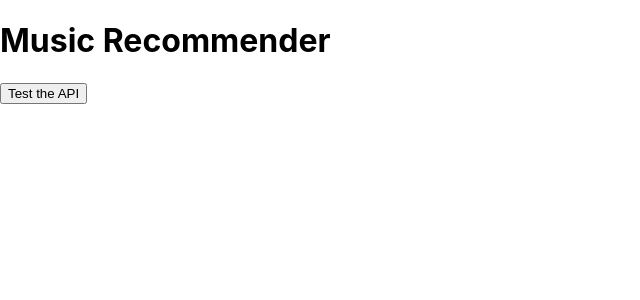
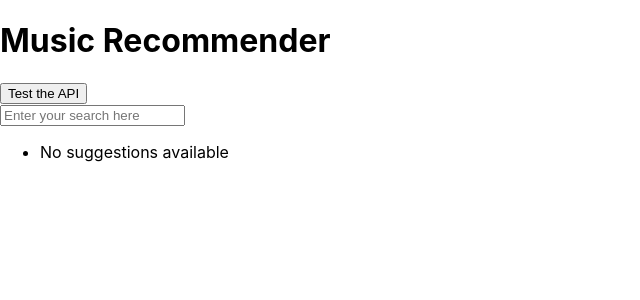
Before and after one commit to rmnskb/track-recommender, a React (Create React App) app in the folder frontend/: page / in a window 1280 px wide. Shown: the top 300 px of the page, without its empty margins (0-640 px from the left). Built offline with nearby package versions, Linux system fonts and the light colour scheme.

Commit message:
Implement basic search bar with autocomplete functionality

```diff
--- a/frontend/src/App.css
+++ b/frontend/src/App.css
@@ -36,3 +36,20 @@
     transform: rotate(360deg);
   }
 }
+
+a {
+  text-decoration: none;
+  color: rebeccapurple;
+}
+
+a:hover {
+  text-decoration: underline;
+}
+
+a:visited {
+  color: blueviolet;
+}
+
+a:active {
+  color: red;
+}
--- a/frontend/src/App.js
+++ b/frontend/src/App.js
@@ -1,11 +1,76 @@
 import logo from './logo.svg';
 import './App.css';
-import {useState} from 'react';
+import { useState, useEffect } from 'react';
 import axios from 'axios'
 
+const apiUrl = '//localhost:5000'
+
+
+const SearchBar = () => {
+    const [query, setQuery] = useState('')
+    const [autocomplete, setAutocomplete] = useState([{}])
+    const [chosenTracks, setChosenTracks] = useState([])
+
+    const inputHandler = (e) => {
+        setQuery(e.target.value);
+    };
+
+    const fetchAutocomplete = async (query) => {
+        try {
+            const response = await axios.get(`${apiUrl}/api/v1/autocomplete?q=${query}`);
+            console.log('Response structure: ', response.data);
+            setAutocomplete(response.data);
+        } catch (error) {
+            console.error('Error fetching the autocomplete: ', error);
+            setAutocomplete([]);
+        }
+    }
+
+    useEffect(() => {
+        if (query.length > 2) {
+            const timeoutId = setTimeout(() => {
+                fetchAutocomplete(query);
+            }, 300); // Adjust debounce delay as needed (300ms is typical)
+
+            return () => clearTimeout(timeoutId); // Cleanup timeout on query change
+        } else {
+            setAutocomplete([]);
+        }
+    }, [query]);
+
+    const listAutocomplete = autocomplete.length > 0 ? (
+        autocomplete.map(track =>
+            <li
+                key={track['track_id']}
+                onClick={() => {
+                    setChosenTracks(track['track_id']);
+                    console.log(track['track_id']);
+                }}
+                className="active"
+            >
+                {track['track_artist']}
+            </li>
+        )
+    ) : (
+        <li>No suggestions available</li>
+    );
+
+    return (
+        <div>
+            <input
+            type="text"
+            placeholder="Enter your search here"
+            onChange={inputHandler}
+            value={query}
+        />
+        <ul>{autocomplete && listAutocomplete}</ul>
+        </div>
+    );
+}
+
 export default function App() {
-    const apiUrl = 'http://localhost:5000'
     const [test, setTest] = useState('')
+
     const testApi = async () => {
         try {
             const response = await axios.get(`${apiUrl}/api/v1/test`);
@@ -22,6 +87,9 @@ export default function App() {
             <div>
                 <a>{test['api_status']}</a>
             </div>
+            <div>
+                <SearchBar />
+            </div>
         </div>
-    )
+    );
 }
```
